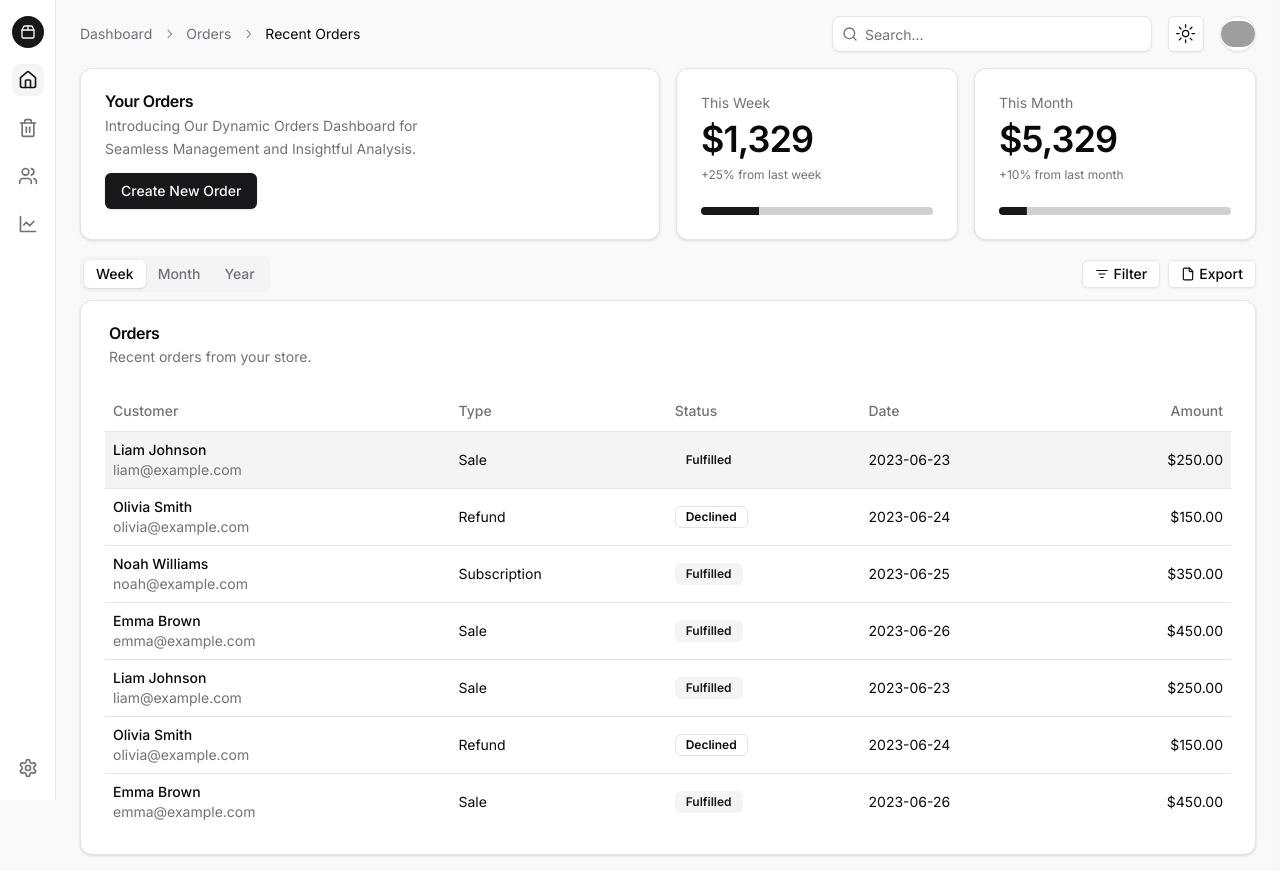
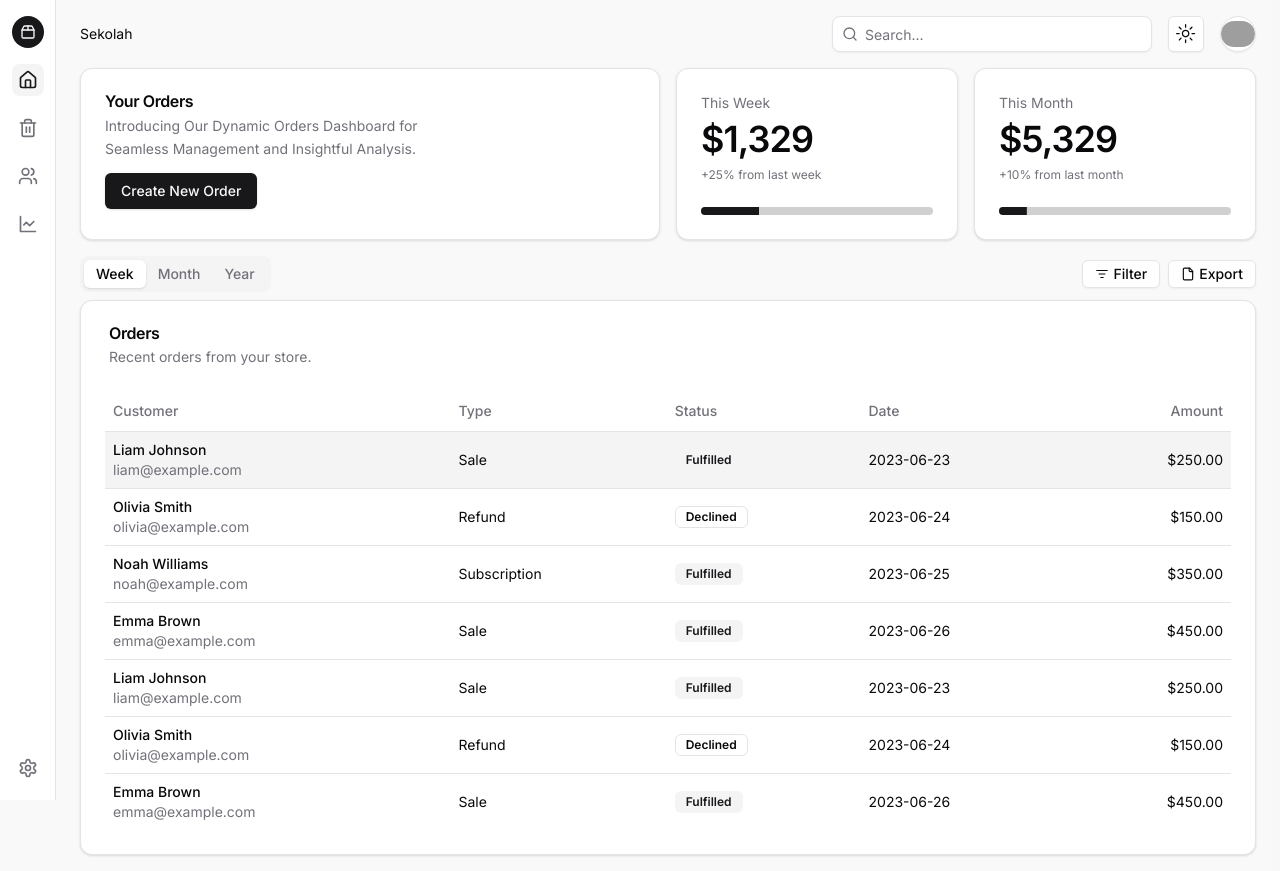
Before and after one commit to yuandahanif/gomi-gobbler-dashboard, a Next.js app: page /dashboard/sch in a window 1280 px wide. Built offline with nearby package versions, Linux system fonts and the light colour scheme; grey boxes are pictures that could not be loaded.

Commit message:
breadcrumb

```diff
--- a/src/app/dashboard/sch/layout.tsx
+++ b/src/app/dashboard/sch/layout.tsx
@@ -41,6 +41,7 @@ import { Input } from "@/components/ui/input";
 import { Sheet, SheetContent, SheetTrigger } from "@/components/ui/sheet";
 import { ModeToggle } from "@/components/dark-mode/dark-mode-toggle";
 import SidebarItem from "@/components/sidebar/sidebar-item";
+import HeaderBreadcrumb from "@/components/header/header-breadcrumb";
 
 export default function SchoolDashboardLayout({
   children,
@@ -58,10 +59,26 @@ export default function SchoolDashboardLayout({
             <Package2 className="h-4 w-4 transition-all group-hover:scale-110" />
             <span className="sr-only">:3</span>
           </Link>
-          <SidebarItem href="/dashboard/sch" label="Dashboard" icon={<Home className="h-5 w-5" />} />
-          <SidebarItem href="/dashboard/sch/trash-bin" label="Tempat Sampah" icon={<Trash2 className="h-5 w-5" />} />
-          <SidebarItem href="/dashboard/sch/students" label="Siswa" icon={<Users className="h-5 w-5" />} />
-          <SidebarItem href="/dashboard/sch/analitics" label="Analitik" icon={<LineChart className="h-5 w-5" />} />
+          <SidebarItem
+            href="/dashboard/sch"
+            label="Dashboard"
+            icon={<Home className="h-5 w-5" />}
+          />
+          <SidebarItem
+            href="/dashboard/sch/trash-bin"
+            label="Tempat Sampah"
+            icon={<Trash2 className="h-5 w-5" />}
+          />
+          <SidebarItem
+            href="/dashboard/sch/students"
+            label="Siswa"
+            icon={<Users className="h-5 w-5" />}
+          />
+          <SidebarItem
+            href="/dashboard/sch/analitics"
+            label="Analitik"
+            icon={<LineChart className="h-5 w-5" />}
+          />
         </nav>
         <nav className="mt-auto flex flex-col items-center gap-4 px-2 sm:py-4">
           <Tooltip>
@@ -135,25 +152,9 @@ export default function SchoolDashboardLayout({
               </nav>
             </SheetContent>
           </Sheet>
-          <Breadcrumb className="hidden md:flex">
-            <BreadcrumbList>
-              <BreadcrumbItem>
-                <BreadcrumbLink asChild>
-                  <Link href="#">Dashboard</Link>
-                </BreadcrumbLink>
-              </BreadcrumbItem>
-              <BreadcrumbSeparator />
-              <BreadcrumbItem>
-                <BreadcrumbLink asChild>
-                  <Link href="#">Orders</Link>
-                </BreadcrumbLink>
-              </BreadcrumbItem>
-              <BreadcrumbSeparator />
-              <BreadcrumbItem>
-                <BreadcrumbPage>Recent Orders</BreadcrumbPage>
-              </BreadcrumbItem>
-            </BreadcrumbList>
-          </Breadcrumb>
+
+          <HeaderBreadcrumb />
+
           <div className="relative ml-auto flex-1 md:grow-0">
             <Search className="absolute left-2.5 top-2.5 h-4 w-4 text-muted-foreground" />
             <Input
--- /dev/null
+++ b/src/components/header/header-breadcrumb.tsx
@@ -0,0 +1,56 @@
+"use client";
+
+import Link from "next/link";
+import {
+  Breadcrumb,
+  BreadcrumbItem,
+  BreadcrumbLink,
+  BreadcrumbList,
+  BreadcrumbPage,
+  BreadcrumbSeparator,
+} from "@/components/ui/breadcrumb";
+import { usePathname } from "next/navigation";
+import BREADCRUMB_KV from "@/data/breadcrumb_kv";
+
+const HeaderBreadcrumb = () => {
+  const pathname = usePathname();
+  const [_, ...pathnames] = pathname.split("/").map((path: string) => {
+    if (BREADCRUMB_KV[path]) {
+      return { label: BREADCRUMB_KV[path], value: path };
+    }
+    return { label: null, value: null };
+  });
+
+  return (
+    <Breadcrumb className="hidden md:flex">
+      <BreadcrumbList>
+        {pathnames.map(
+          (path, index) =>
+            path.value != null && (
+              <div
+                key={path?.value}
+                className="flex flex-wrap items-center gap-1.5 break-words text-sm text-muted-foreground sm:gap-2.5"
+              >
+                {index === pathnames.length - 1 ? (
+                  <BreadcrumbPage>{path?.label}</BreadcrumbPage>
+                ) : (
+                  <>
+                    <BreadcrumbItem>
+                      <BreadcrumbLink asChild>
+                        <Link href={`/dashboard/${path?.value}`}>
+                          {path?.label}
+                        </Link>
+                      </BreadcrumbLink>
+                    </BreadcrumbItem>
+                    <BreadcrumbSeparator />
+                  </>
+                )}
+              </div>
+            )
+        )}
+      </BreadcrumbList>
+    </Breadcrumb>
+  );
+};
+
+export default HeaderBreadcrumb;
--- /dev/null
+++ b/src/data/breadcrumb_kv.ts
@@ -0,0 +1,10 @@
+const BREADCRUMB_KV: Record<string, string> = {
+  sch: "Sekolah",
+//   dashboard: "Dashboard",
+  analitics: "Analitik",
+  "trash-bin": "Tempat Sampah",
+
+  govt: "Pemerintah",
+};
+
+export default BREADCRUMB_KV;
```
